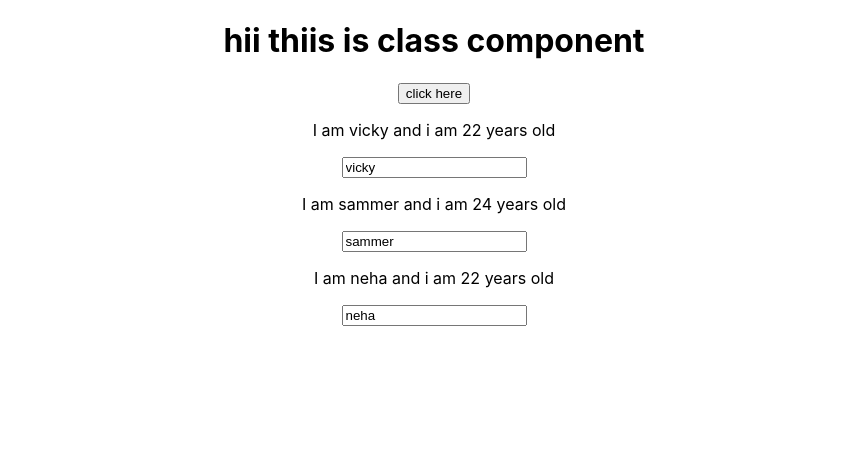
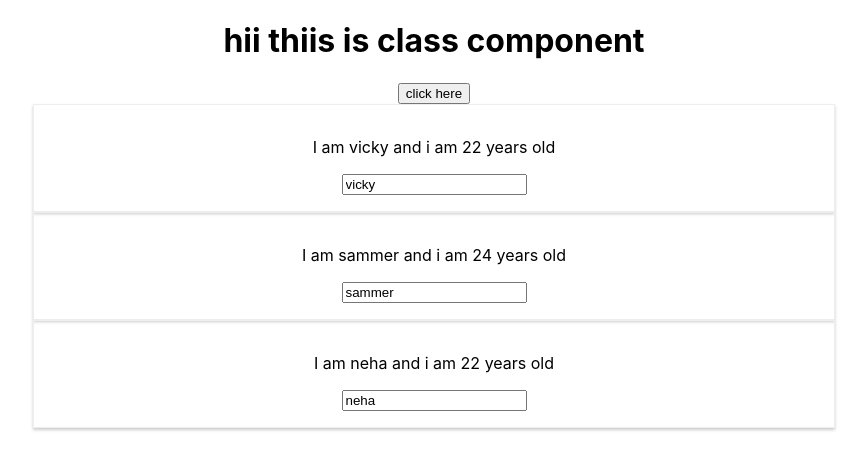
Before and after one commit to vickythakur0398/react-max-learn, a React (Create React App) app: page / in a window 1280 px wide. Shown: the top 470 px of the page, without its empty margins (206-1073 px from the left). Built offline with nearby package versions, Linux system fonts and the light colour scheme.

Commit message:
adding styling with stylesheets

```diff
--- /dev/null
+++ b/src/Person/Person.css
@@ -0,0 +1,14 @@
+/* agar ye className nhi hua kisi ka .Person to ye global ho jaega  */
+/* or ise import karna hoga person.js me obvious h par app.js me nhi kyuki vo webpack dekh lega */
+.Person{
+    margin: auto;
+    padding: 10px;
+    border: 1px solid #eee;
+    box-shadow: 0 2px 3px #ccc;
+    padding: 16px;
+    width: 60%;
+    /* height:300px; */
+    /* background-color:bisque; */
+    /* border-radius: 2px 2px 2px 2px black; */
+
+}
--- a/src/Person/Person.js
+++ b/src/Person/Person.js
@@ -1,5 +1,7 @@
 import React from 'react';
 //as we know the code in jsx is running like this because of react so its must
+// importing styling
+import './Person.css'
 
 //this is a func in es 6 format
 const person = (props) => {
@@ -10,7 +12,7 @@
    //ab is person ka jaha bhi use karna h vaha kar
    //ab hum chahte h ki extra jo bich me likha h vo n=bhi jae use props ka choldren kehte h
    return(
-       <div>
+       <div className ='Person'>
        {/* here we have added the onclick on this paragraph or click pe jo humne pass kia h app.js ke refrence me vo hoga bas  */}
 
            <p onClick={props.click}>I am {props.name} and i am {props.age} years old</p>
```
